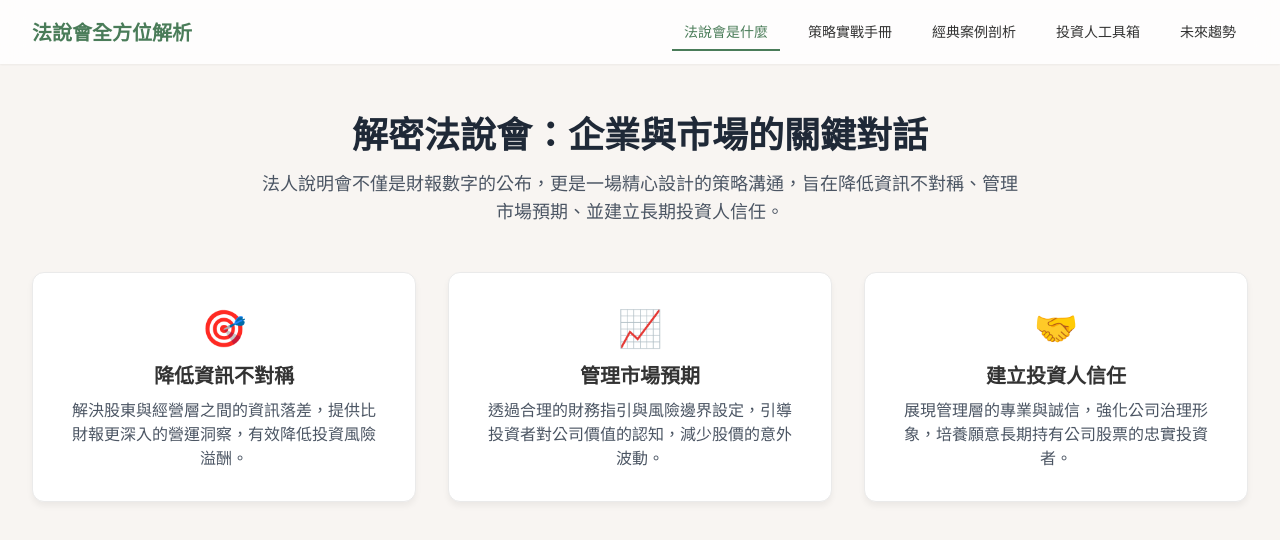
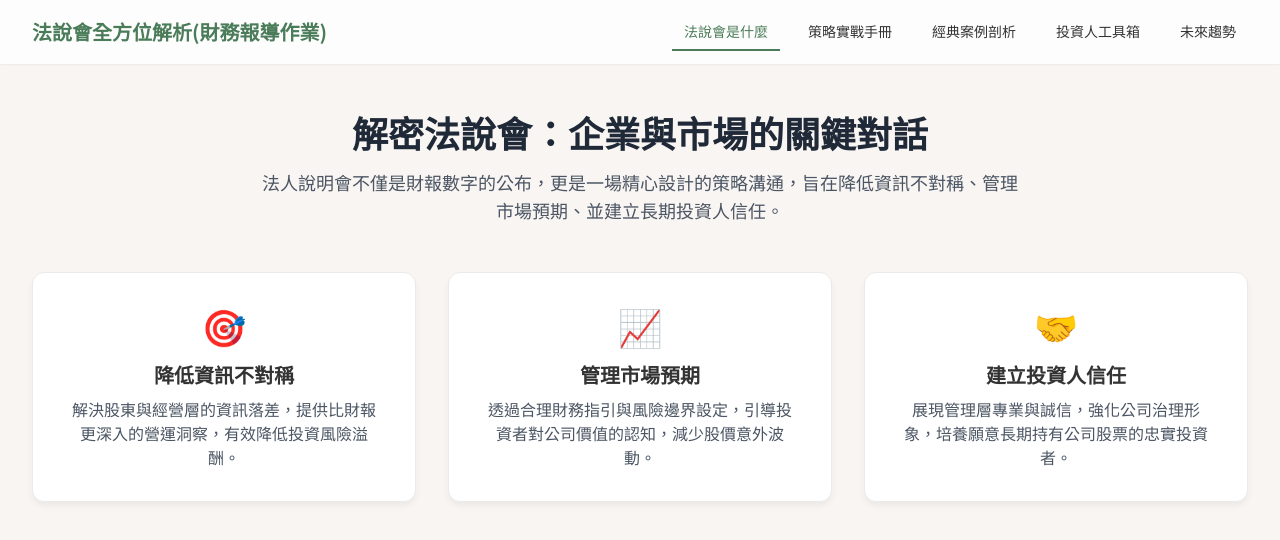
Before and after one commit to qpig0218/---, a plain HTML site: page index.html in a window 1280 px wide. Drawn offline with nearby package versions, Linux system fonts and the light colour scheme.

Commit message:
Update index.html

```diff
--- a/index.html
+++ b/index.html
@@ -133,7 +133,7 @@
         <nav class="container mx-auto px-4 sm:px-6 lg:px-8">
             <div class="flex items-center justify-between h-16">
                 <div class="flex-shrink-0">
-                    <h1 class="text-xl font-bold text-[#4A7C59]">法說會全方位解析</h1>
+                    <h1 class="text-xl font-bold text-[#4A7C59]">法說會全方位解析(財務報導作業)</h1>
                 </div>
                 <div class="hidden md:block">
                     <div class="ml-10 flex items-baseline space-x-4">
@@ -178,17 +178,17 @@
                 <div class="card text-center">
                     <div class="text-4xl mb-4">🎯</div>
                     <h3 class="text-xl font-bold mb-2">降低資訊不對稱</h3>
-                    <p class="text-gray-600">解決股東與經營層之間的資訊落差，提供比財報更深入的營運洞察，有效降低投資風險溢酬。</p>
+                    <p class="text-gray-600">解決股東與經營層的資訊落差，提供比財報更深入的營運洞察，有效降低投資風險溢酬。</p>
                 </div>
                 <div class="card text-center">
                     <div class="text-4xl mb-4">📈</div>
                     <h3 class="text-xl font-bold mb-2">管理市場預期</h3>
-                    <p class="text-gray-600">透過合理的財務指引與風險邊界設定，引導投資者對公司價值的認知，減少股價的意外波動。</p>
+                    <p class="text-gray-600">透過合理財務指引與風險邊界設定，引導投資者對公司價值的認知，減少股價意外波動。</p>
                 </div>
                 <div class="card text-center">
                     <div class="text-4xl mb-4">🤝</div>
                     <h3 class="text-xl font-bold mb-2">建立投資人信任</h3>
-                    <p class="text-gray-600">展現管理層的專業與誠信，強化公司治理形象，培養願意長期持有公司股票的忠實投資者。</p>
+                    <p class="text-gray-600">展現管理層專業與誠信，強化公司治理形象，培養願意長期持有公司股票的忠實投資者。</p>
                 </div>
             </div>
         </div>
@@ -196,7 +196,7 @@
         <div id="playbook" class="content-section">
              <div class="text-center mb-12">
                 <h2 class="text-3xl md:text-4xl font-bold text-gray-800">法說會策略實戰手冊</h2>
-                <p class="mt-4 text-lg text-gray-600 max-w-3xl mx-auto">成功的法說會需要因應公司不同發展階段量身打造溝通策略。以下是針對三種典型情境的戰術板。</p>
+                <p class="mt-4 text-lg text-gray-600 max-w-3xl mx-auto">成功法說會需要因應公司不同發展階段量身打造溝通策略。以下是針對三種典型情境的戰術。</p>
             </div>
             <div class="grid lg:grid-cols-3 gap-8">
                 <div class="card">
```
